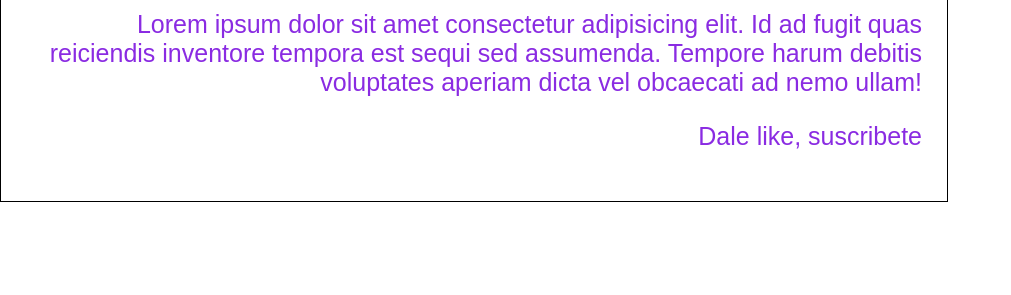
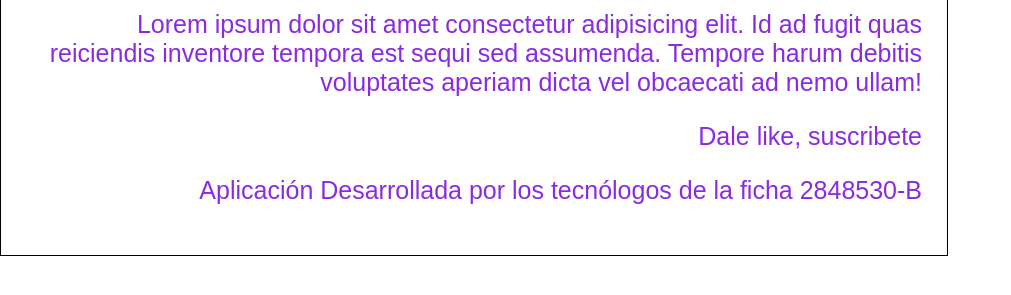
Before and after one commit to Dayanitaaaa/ProyectoGit2, a plain HTML site: page index.html in a window 1280 px wide. Shown: the part 269-564 px from the top of the page, without its empty margins (0-1011 px from the left). Drawn offline with Linux system fonts and the light colour scheme.

Commit message:
actualizacion de pagina desarrollada por

```diff
--- a/index.html
+++ b/index.html
@@ -22,6 +22,7 @@
         debitis voluptates aperiam dicta vel obcaecati ad nemo ullam!
         </p>
         <p>Dale like, suscribete</p>
+        <p>Aplicación Desarrollada por los tecnólogos de la ficha 2848530-B</p>
     </div>
     </div>
     </body>
```
